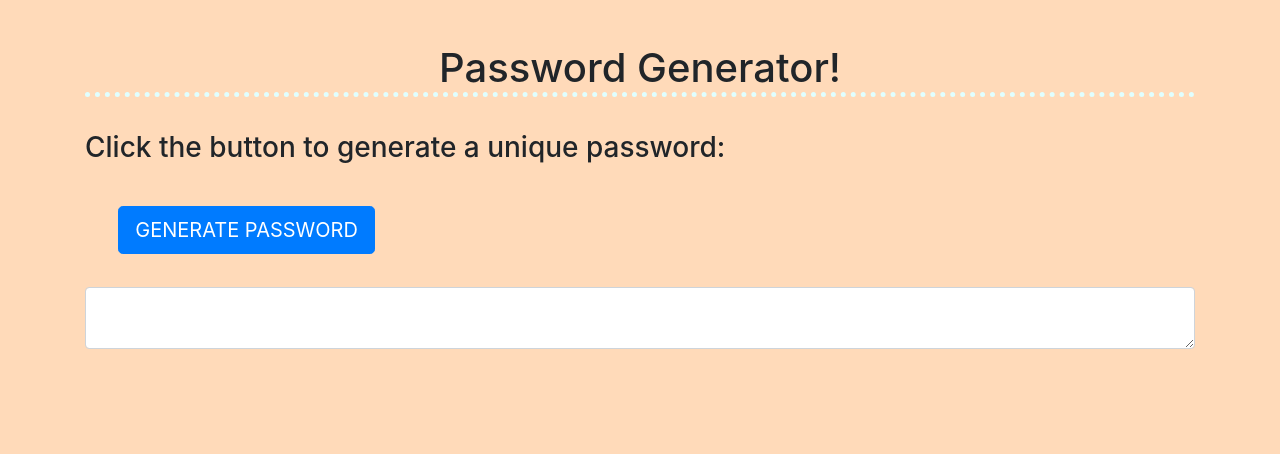
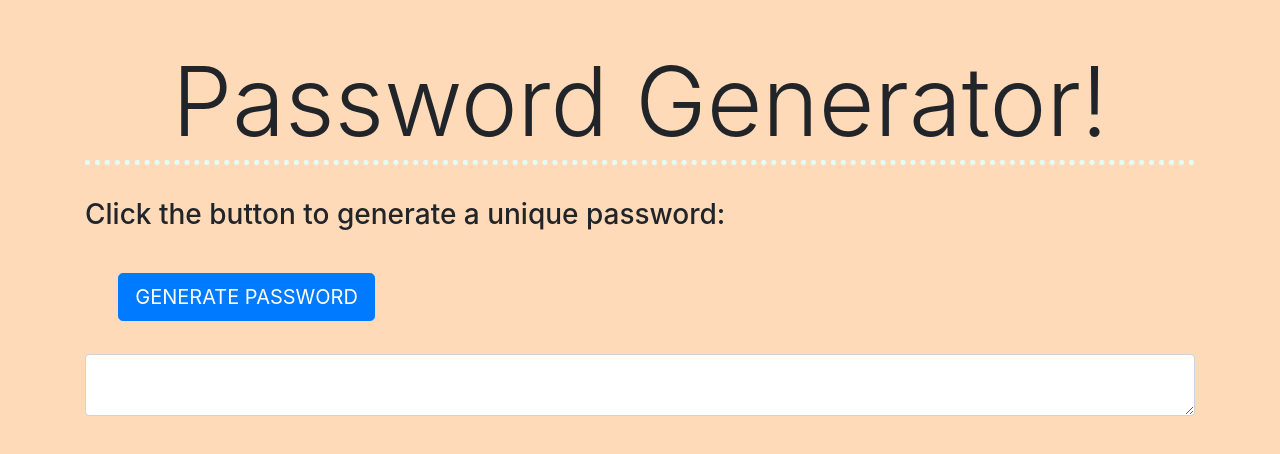
Before and after one commit to steppinonland/Password_Generator, a plain HTML site: page index.html in a window 1280 px wide. Drawn offline with nearby package versions, Linux system fonts and the light colour scheme.

Commit message:
fixed fonts so they look polished

```diff
--- a/index.html
+++ b/index.html
@@ -2,14 +2,14 @@
 <html>
     <head>
         <link rel="icon" href="assets/favicon.png" type="image" sizes="4x4">
+        <link rel="stylesheet" href="https://stackpath.bootstrapcdn.com/bootstrap/4.4.1/css/bootstrap.min.css" integrity="sha384-Vkoo8x4CGsO3+Hhxv8T/Q5PaXtkKtu6ug5TOeNV6gBiFeWPGFN9MuhOf23Q9Ifjh" crossorigin="anonymous">
         <script src="https://kit.fontawesome.com/612f69a698.js" crossorigin="anonymous"></script>
-        <link rel="stylesheet" href="https://stackpath.bootstrapcdn.com/bootstrap/4.4.1/css/bootstrap.min.css" integrity="sha384-Vkoo8x4CGsO3+Hhxv8T/Q5PaXtkKtu6ug5TOeNV6gBiFeWPGFN9MuhOf23Q9Ifjh" crossorigin="anonymous">
         <link rel="stylesheet" href="assets/style.css">
         <title>Password Generator</title>
     </head>
     <body>
         <div class="container">
-        <h1>Password Generator!</h1>
+        <h1 class="display-1">Password Generator!</h1>
             <section>
                 <h3>Click the button to generate a unique password:</h3>
                 <button onclick="generatePassword()" type="button" class="btn btn-primary btn-lg">GENERATE PASSWORD</button>
```
